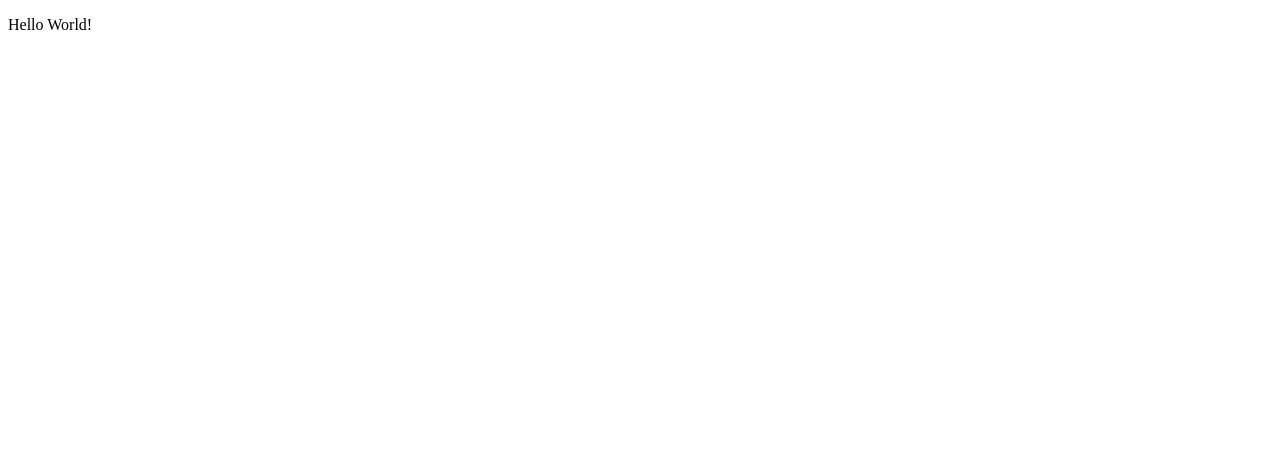
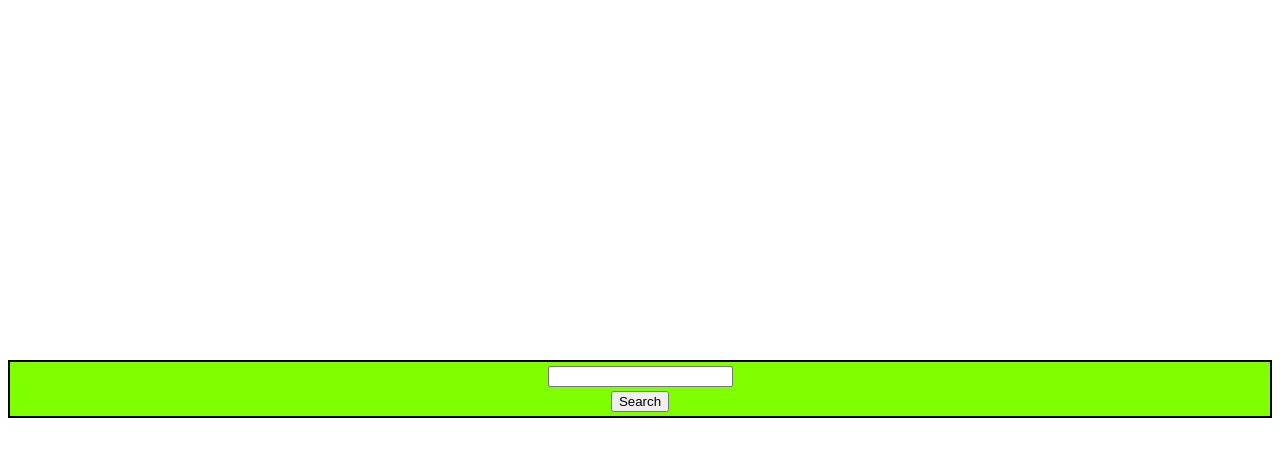
Before and after one commit to NicholasBenedict/FormDemo, a plain HTML site: page index.html in a window 1280 px wide. Drawn offline with Linux system fonts and the light colour scheme.

Commit message:
Updated CSS and made the search function work.

```diff
--- a/index.html
+++ b/index.html
@@ -5,11 +5,13 @@
     <meta http-equiv="X-UA-Compatible" content="IE=edge">
     <meta name="viewport" content="width=device-width, initial-scale=1.0">
     <title>Document</title>
-    <link rel="stylesheet" href="">
+    <link rel="stylesheet" href="main.css">
 </head>
 <body>
-    <p>
-        Hello World!
-    </p>
+    <form action="https://google.com/search" method="GET" class="formBox">
+        <input type="text" name="q" type="search">
+        <!--<br>-->
+        <input type="submit" value="Search">
+    </form>
 </body>
 </html>
--- /dev/null
+++ b/main.css
@@ -0,0 +1,13 @@
+form{
+    border: 2px solid black;
+    background-color: chartreuse;
+    margin-top: 45vh;
+
+}
+input{
+    display: block;
+    margin: 4px auto;
+}
+.formBox {
+
+}
```
